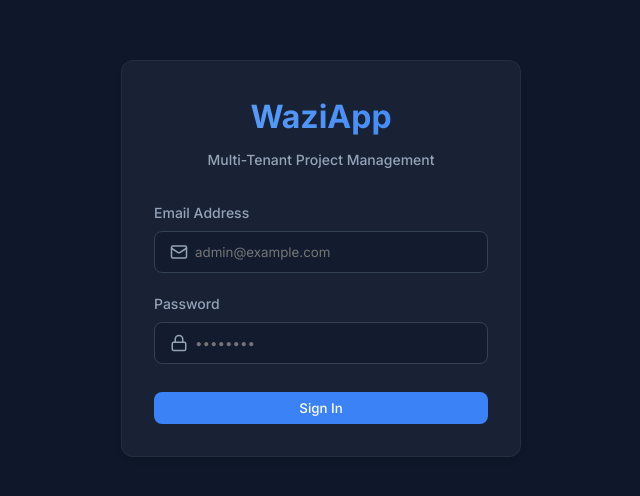
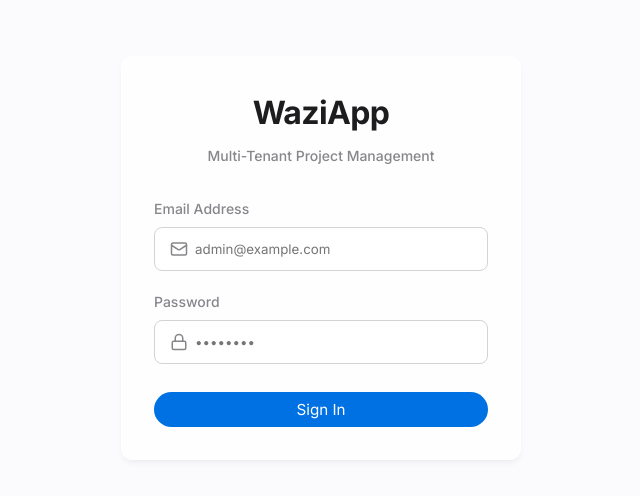
Before and after one commit to tonykuriakose/waziapp-frontend, a React (Vite) app: page /login in a window 1280 px wide. Shown: the part 142-638 px from the top of the page, without its empty margins (319-959 px from the left). Built offline with nearby package versions, Linux system fonts and the light colour scheme; no server answers.

Commit message:
style: apply apple-inspired light theme

```diff
--- a/src/index.css
+++ b/src/index.css
@@ -1,22 +1,22 @@
 @import url('https://fonts.googleapis.com/css2?family=Inter:wght@400;500;600;700&display=swap');
 
 :root {
-  --background: #0f172a;
-  --surface: #1e293b;
-  --surface-border: #334155;
-  --primary: #3b82f6;
-  --primary-hover: #2563eb;
-  --text: #f8fafc;
-  --text-muted: #94a3b8;
-  --danger: #ef4444;
-  --danger-hover: #dc2828;
-  --success: #10b981;
-  --warning: #f59e0b;
+  --background: #fbfbfd;
+  --surface: #ffffff;
+  --surface-border: #d2d2d7;
+  --primary: #0071e3;
+  --primary-hover: #0077ed;
+  --text: #1d1d1f;
+  --text-muted: #86868b;
+  --danger: #ff3b30;
+  --danger-hover: #ff453a;
+  --success: #34c759;
+  --warning: #ff9f0a;
   --radius: 12px;
-  --shadow-sm: 0 1px 2px 0 rgb(0 0 0 / 0.05);
-  --shadow: 0 4px 6px -1px rgb(0 0 0 / 0.1), 0 2px 4px -2px rgb(0 0 0 / 0.1);
-  --shadow-glow: 0 0 15px rgba(59, 130, 246, 0.5);
-  --font-sans: 'Inter', sans-serif;
+  --shadow-sm: 0 1px 2px 0 rgba(0, 0, 0, 0.05);
+  --shadow: 0 4px 6px -1px rgba(0, 0, 0, 0.05), 0 2px 4px -2px rgba(0, 0, 0, 0.03);
+  --shadow-glow: 0 4px 14px 0 rgba(0, 113, 227, 0.39);
+  --font-sans: 'Inter', -apple-system, BlinkMacSystemFont, "Segoe UI", Roboto, Helvetica, Arial, sans-serif;
 }
 
 * {
@@ -35,32 +35,33 @@ body {
 
 /* Utilities */
 .glass-panel {
-  background: rgba(30, 41, 59, 0.7);
-  backdrop-filter: blur(12px);
-  -webkit-backdrop-filter: blur(12px);
-  border: 1px solid rgba(255, 255, 255, 0.05);
+  background: rgba(255, 255, 255, 0.7);
+  backdrop-filter: blur(20px);
+  -webkit-backdrop-filter: blur(20px);
+  border: 1px solid rgba(255, 255, 255, 0.5);
   border-radius: var(--radius);
   box-shadow: var(--shadow);
 }
 
 .gradient-text {
-  background: linear-gradient(to right, #60a5fa, #3b82f6);
-  -webkit-background-clip: text;
-  -webkit-text-fill-color: transparent;
+  color: var(--text);
+  font-weight: 700;
+  letter-spacing: -0.02em;
 }
 
 .btn {
   display: inline-flex;
   align-items: center;
   justify-content: center;
-  padding: 0.5rem 1rem;
-  border-radius: 8px;
-  font-weight: 500;
+  padding: 0.5rem 1.25rem;
+  border-radius: 980px; /* Apple pill shape */
+  font-weight: 400;
   cursor: pointer;
   transition: all 0.2s ease;
   border: none;
   font-family: var(--font-sans);
   gap: 0.5rem;
+  font-size: 0.95rem;
 }
 
 .btn-primary {
@@ -70,14 +71,13 @@ body {
 
 .btn-primary:hover {
   background-color: var(--primary-hover);
-  box-shadow: var(--shadow-glow);
-  transform: translateY(-1px);
+  transform: scale(1.02);
 }
 
 .btn-danger {
-  background-color: rgba(239, 68, 68, 0.1);
+  background-color: rgba(255, 59, 48, 0.1);
   color: var(--danger);
-  border: 1px solid rgba(239, 68, 68, 0.2);
+  border: 1px solid rgba(255, 59, 48, 0.2);
 }
 
 .btn-danger:hover {
@@ -87,30 +87,30 @@ body {
 
 .btn-secondary {
   background-color: transparent;
-  color: var(--text-muted);
-  border: 1px solid var(--surface-border);
+  color: var(--primary);
+  border: 1px solid var(--primary);
 }
 
 .btn-secondary:hover {
-  background-color: var(--surface-border);
-  color: var(--text);
+  background-color: var(--primary);
+  color: white;
 }
 
 .input {
   width: 100%;
-  padding: 0.75rem 1rem;
+  padding: 0.8rem 1rem;
   border-radius: 8px;
   border: 1px solid var(--surface-border);
-  background-color: rgba(15, 23, 42, 0.5);
+  background-color: var(--surface);
   color: var(--text);
   font-family: var(--font-sans);
-  transition: border-color 0.2s ease;
+  transition: border-color 0.2s ease, box-shadow 0.2s ease;
 }
 
 .input:focus {
   outline: none;
   border-color: var(--primary);
-  box-shadow: 0 0 0 2px rgba(59, 130, 246, 0.2);
+  box-shadow: 0 0 0 4px rgba(0, 113, 227, 0.15);
 }
 
 .label {
--- a/src/pages/Projects.tsx
+++ b/src/pages/Projects.tsx
@@ -120,7 +120,7 @@ const Projects = () => {
         <div className="glass-panel" style={{ overflow: 'hidden' }}>
           <table style={{ width: '100%', borderCollapse: 'collapse', textAlign: 'left' }}>
             <thead>
-              <tr style={{ borderBottom: '1px solid var(--surface-border)', backgroundColor: 'rgba(0,0,0,0.2)' }}>
+              <tr style={{ borderBottom: '1px solid var(--surface-border)', backgroundColor: 'rgba(0,0,0,0.02)' }}>
                 <th style={{ padding: '1rem', color: 'var(--text-muted)', fontWeight: 500 }}>Name</th>
                 <th style={{ padding: '1rem', color: 'var(--text-muted)', fontWeight: 500 }}>Address</th>
                 <th style={{ padding: '1rem', color: 'var(--text-muted)', fontWeight: 500 }}>Status</th>
```
